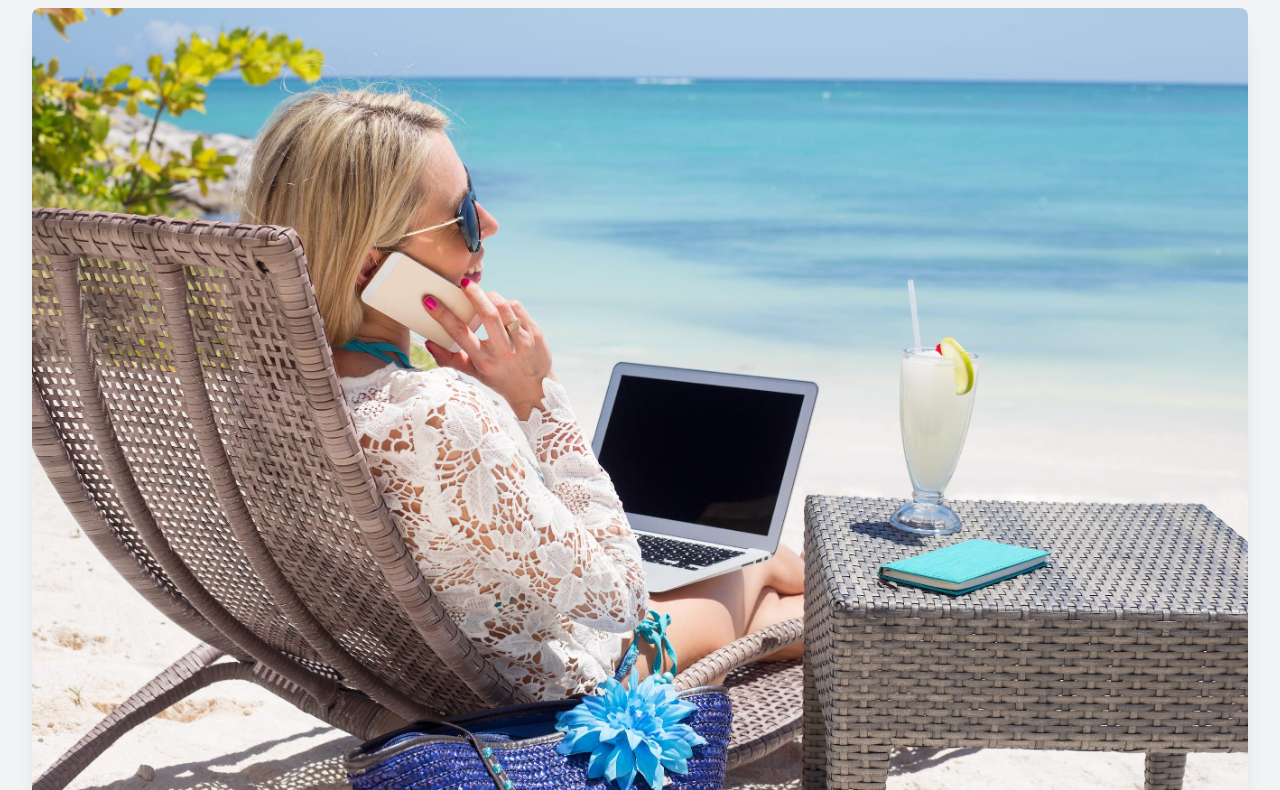
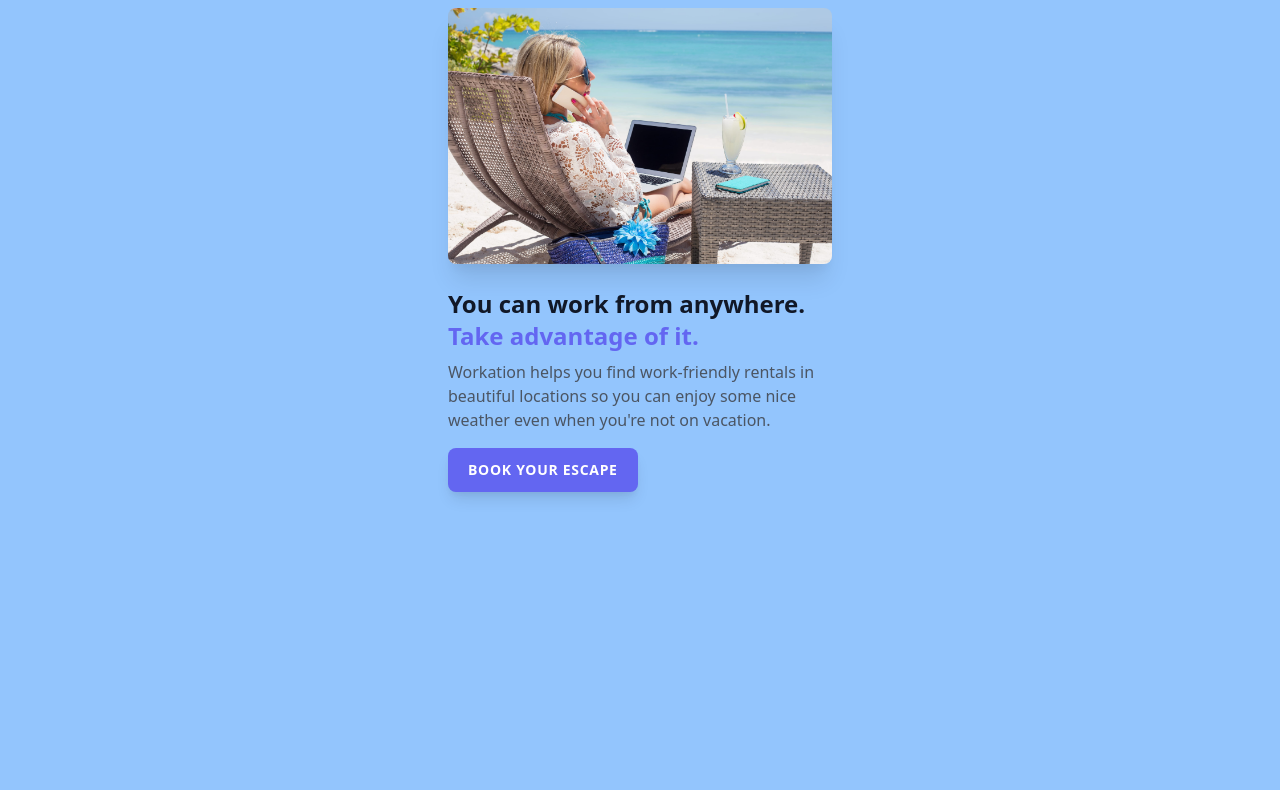
Before and after one commit to jro31/-tailwind-demo, a website built with Vite: page index.html in a window 1280 px wide. Shown: the part 104-894 px from the top of the page. After the commit the page ends 800 px from the top, so only its background shows below. Built offline with nearby package versions, Linux system fonts and the light colour scheme.

Commit message:
Example of using all the different breakpoints, and add a max-width to the main div tag, and make the left/right margins auto

```diff
--- a/index.html
+++ b/index.html
@@ -6,8 +6,17 @@
     <title>Document</title>
     <link href="/css/tailwind.css" rel="stylesheet" />
   </head>
-  <body class="bg-gray-100">
-    <div class="px-8 py-12">
+  <body
+    class="
+      bg-gray-100
+      sm:bg-yellow-300
+      md:bg-green-300
+      lg:bg-pink-300
+      xl:bg-blue-300
+      2xl:bg-red-300
+    "
+  >
+    <div class="px-8 py-12 max-w-md mx-auto">
       <img class="h-10" src="/img/logo.svg" alt="Workation" />
       <img
         class="mt-6 rounded-lg shadow-xl"
@@ -43,6 +52,3 @@
     </div>
   </body>
 </html>
-
-<!-- inline-block - Adds 'display: inline-block' -->
-<!-- tracking - Defines letter-spacing (so 'tracking-wider' increases the letter spacing) -->
```
